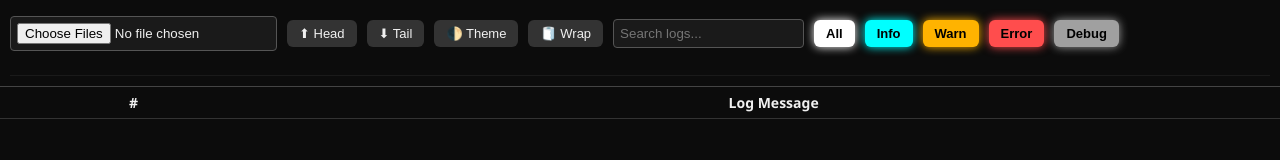
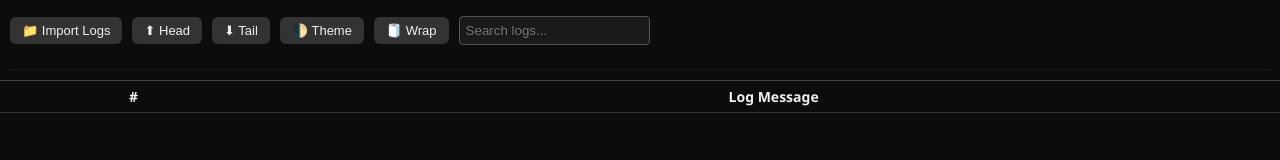
Before and after one commit to Selvasaha/log-viewer, a plain HTML site: page index.html in a window 1280 px wide. Drawn offline with nearby package versions, Linux system fonts and the light colour scheme.

Commit message:
refactor(html): remove static filter buttons and hide file input
🚫 Removed hardcoded log-level filter buttons (All, Info, Warn, Error, Debug) from the HTML. These are now handled dynamically via JavaScript based on the content of uploaded log files.

🙈 Hid the <input type="file"> element and added a separate "📁 Import Logs" button to trigger it for a cleaner UI.

🧼 No changes to structure or styling logic — just cleaned up the interface to rely entirely on dynamic rendering.

```diff
--- a/index.html
+++ b/index.html
@@ -8,10 +8,13 @@
   <link rel="icon" href="thunder.ico" type="image/x-icon">
 </head>
 <body data-theme="dark">
+
   <header>
     <div class="header-top">
       <div class="header-left">
-        <input type="file" id="fileInput" accept=".txt" multiple />
+
+        <input type="file" id="fileInput" accept=".txt" multiple hidden />
+        <button onclick="fileInput.click()">📁 Import Logs</button>
         <button id="clearBtn" style="display: none;">❌ Clear</button>
         <button onclick="goToHead()">⬆ Head</button>
         <button onclick="goToTail()">⬇ Tail</button>
@@ -19,12 +22,8 @@
         <button onclick="toggleWrap()" id="wrapToggleBtn">🧻 Wrap</button>
         <input type="text" id="searchInput" placeholder="Search logs..." />
 
-        <button class="toggle-btn active" data-type="all" id="btn-all">All</button>
-        <button class="toggle-btn active" data-type="info" id="btn-info">Info</button>
-        <button class="toggle-btn active" data-type="warn" id="btn-warn">Warn</button>
-        <button class="toggle-btn active" data-type="error" id="btn-error">Error</button>
-        <button class="toggle-btn active" data-type="debug" id="btn-debug">Debug</button>
       </div>
+
       <div id="donutSection" style="display: none;">
         <div class="donut-wrapper">
           <div class="donut-legend" id="logLegend"></div>
@@ -34,7 +33,9 @@
           </div>
         </div>
       </div>
+
     </div>
+
     <div id="fileTabs" class="file-tabs"></div>
   </header>
 
@@ -44,7 +45,7 @@
     </thead>
     <tbody id="logTable"></tbody>
   </table>
+  <script src="app.js"></script>
 
-  <script src="app.js"></script>
 </body>
 </html>
```
